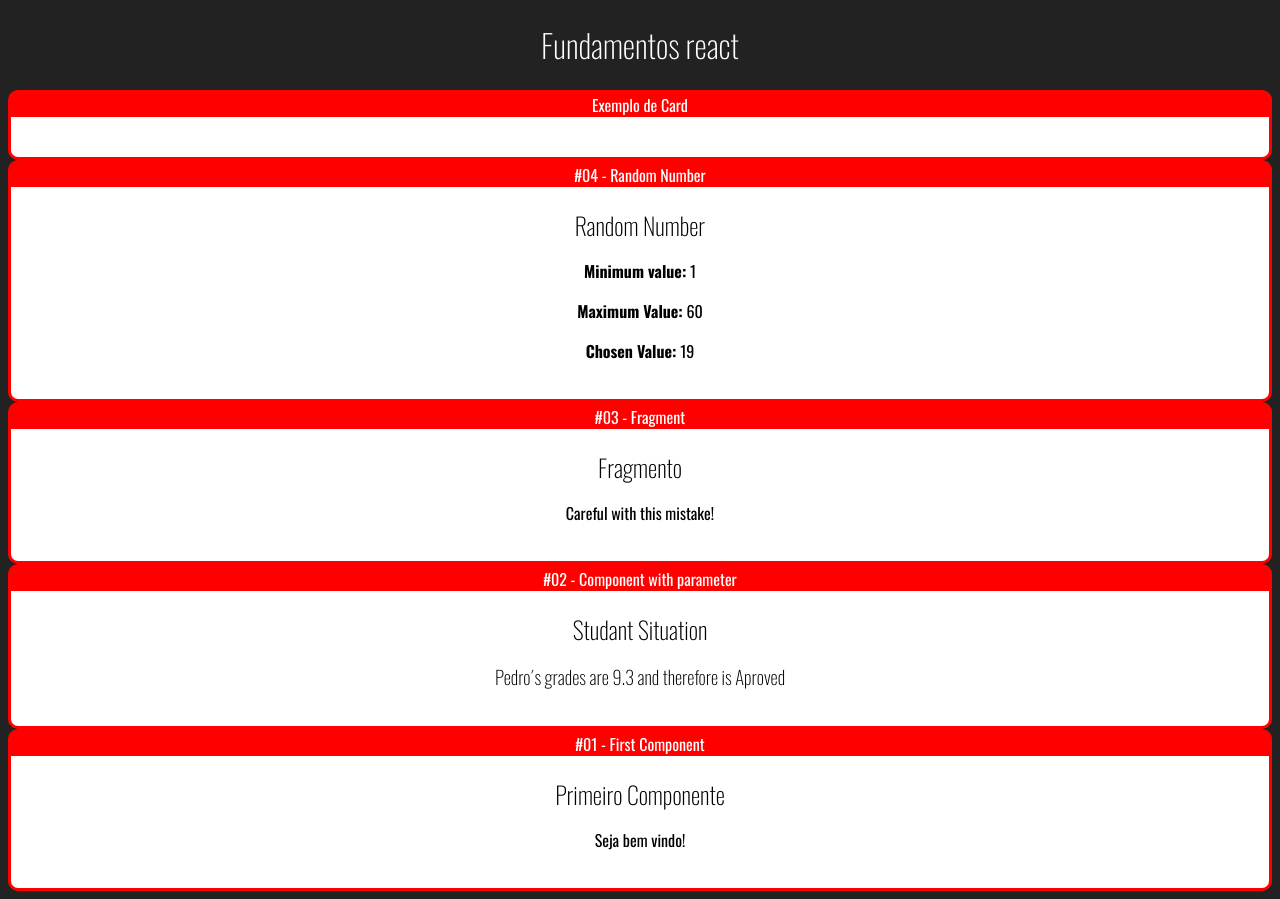
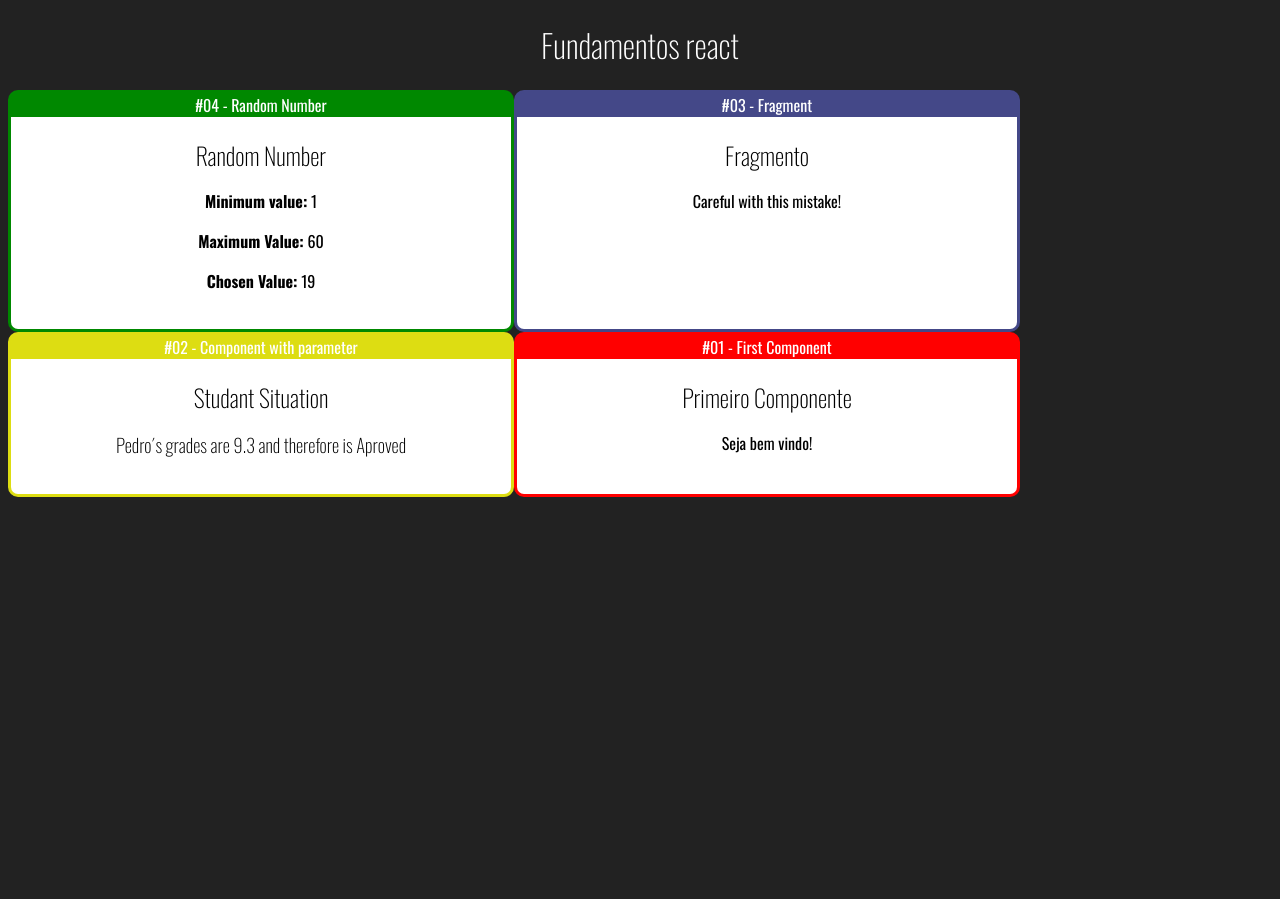
Before and after one commit to Lucas-ASouza/React-JS-training, a React (Create React App) app: page / in a window 1280 px wide. After the commit the page ends 800 px from the top, so only its background shows below. Built offline with nearby package versions, Linux system fonts and the light colour scheme.

Commit message:
futher customization of the cards layout

```diff
--- /dev/null
+++ b/src/components/App.css
@@ -0,0 +1,4 @@
+.App .Exercises{
+    display: flex;
+    flex-wrap: wrap;
+}
--- a/src/components/App.jsx
+++ b/src/components/App.jsx
@@ -1,5 +1,5 @@
 import React from "react"
-
+import './App.css'
 import Card from "./layout/Card"
 import Random from "./basics/Random"
 import Primeiro from "./basics/First"
@@ -8,19 +8,21 @@ import Fragment from "./basics/Fragment"
 
 export default () =>
 
-    <div id="app">
+    <div className="App">
         <h1>Fundamentos react</h1>
-        <Card titulo="Exemplo de Card"></Card>
 
-        <Card titulo="#04 - Random Number">
+        <div className="Exercises">
+
+            <Card titulo="#04 - Random Number" color="#080">
                 <Random min={1} max={60}/>
             </Card>
 
-        <Card titulo="#03 - Fragment">
+            <Card titulo="#03 - Fragment" color="#444888">
                 <Fragment />
             </Card>
 
-        <Card titulo="#02 - Component with parameter">
+            <Card titulo="#02 - Component with parameter" color="#DDDD12
+">
                 <ComParametro
                     titulo="Studant Situation"
                     aluno="Pedro"
@@ -31,3 +33,5 @@ export default () =>
                 <Primeiro />
             </Card>
         </div>
+
+    </div>
--- a/src/components/layout/Card.css
+++ b/src/components/layout/Card.css
@@ -1,8 +1,12 @@
 .Card {
-    background-color: red;
     border-radius: 10px;
     overflow: hidden;
-    border:3px solid red
+    border:3px solid;
+
+    display:flex;
+    flex-direction: column;
+    max-width: 500px;
+    min-width: 500px;
 }
 
 .Card.Title{
@@ -15,4 +19,5 @@
     background-color: #fff;
     color: #000;
     padding: 20px;
+    flex-grow: 1;
 }
--- a/src/components/layout/Card.jsx
+++ b/src/components/layout/Card.jsx
@@ -2,8 +2,12 @@ import React from "react";
 import './Card.css';
 
 export default (props) => {
+    const cardStyle = {
+        backgroundColor: props.color || '#f00',
+        borderColor: props.color || '#f00',
+    }
     return (
-        <div className="Card">
+        <div className="Card" style={cardStyle}>
             <div className="Title">{props.titulo}</div>
             <div className="Content">
                 {props.children}
```
Lines whose indentation alone changed are shown as unchanged.
